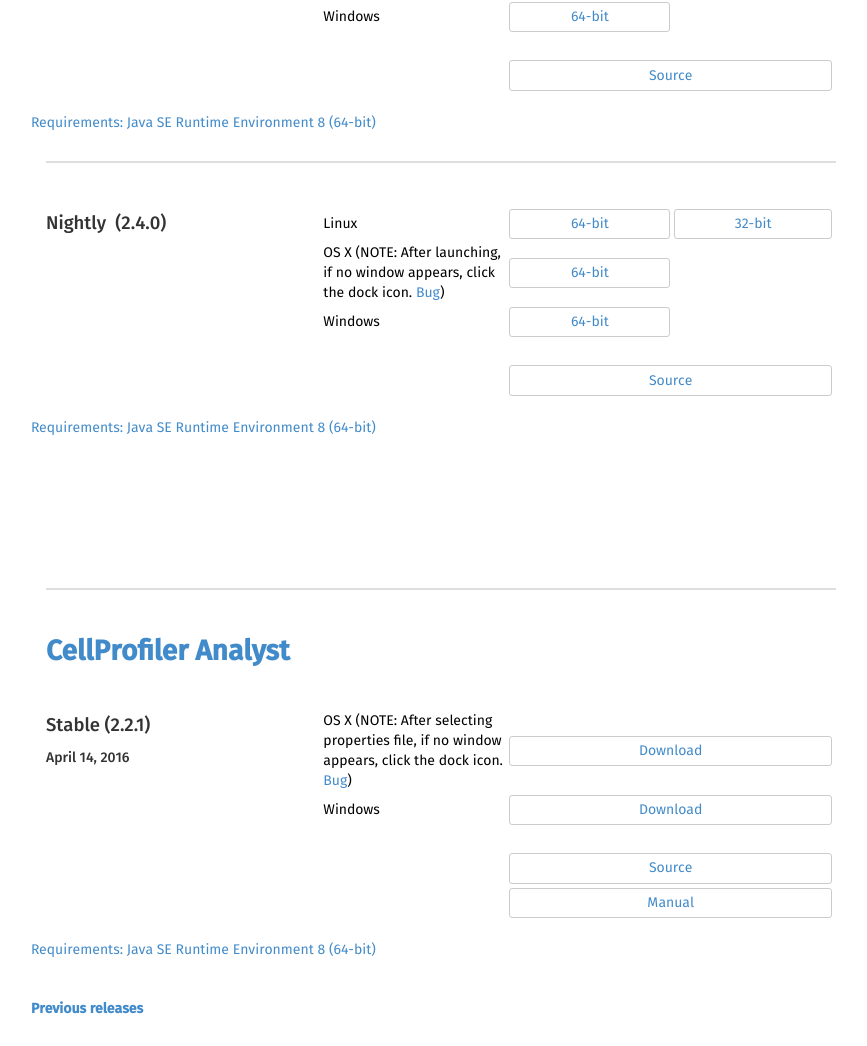
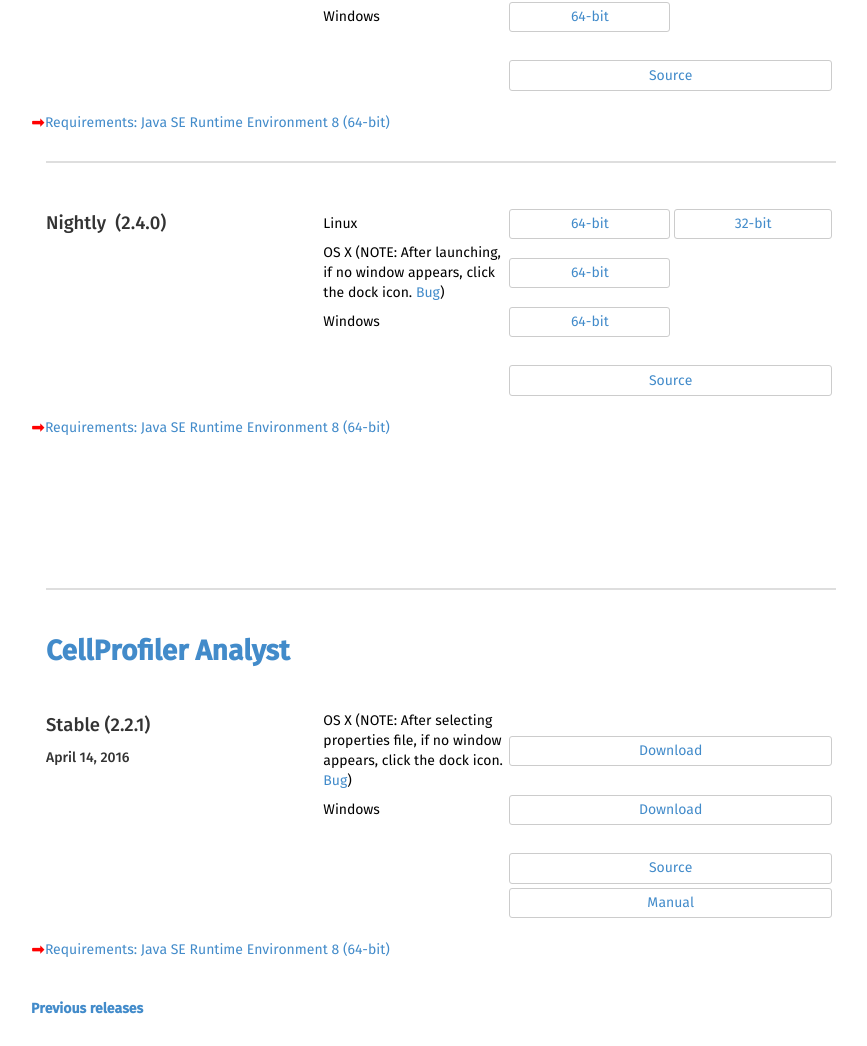
Before and after one commit to CellProfiler/cellprofiler.github.com-backup, a Jekyll site: the page built from releases/index.html, in a window 1280 px wide and 1400 px high, scrolled down 491 px. Shown: the part 144-1190 px from the top of the window, without its empty margins (199-1066 px from the left). Built offline with Jekyll 4.4.1, drawn with Linux system fonts in a browser that asks for light colours.

Commit message:
Update index.html

```diff
--- a/releases/index.html
+++ b/releases/index.html
@@ -108,7 +108,7 @@
     </table>
   </div>
   <a href=
-  "http://www.oracle.com/technetwork/java/javase/downloads/jre8-downloads-2133155.html">Requirements: Java SE Runtime Environment 8 (64-bit)</a>
+  "http://www.oracle.com/technetwork/java/javase/downloads/jre8-downloads-2133155.html"><font color = "ff0000">➡</font>Requirements: Java SE Runtime Environment 8 (64-bit)</a>
 </div>
 
 <hr/>
@@ -160,7 +160,7 @@
     </table>
   </div>
   <a href=
-  "http://www.oracle.com/technetwork/java/javase/downloads/jre8-downloads-2133155.html">Requirements: Java SE Runtime Environment 8 (64-bit)</a>
+  "http://www.oracle.com/technetwork/java/javase/downloads/jre8-downloads-2133155.html"><font color = "ff0000">➡</font>Requirements: Java SE Runtime Environment 8 (64-bit)</a>
 
 </div>
 
@@ -208,7 +208,7 @@
     </table>
   </div>
   <a href=
-  "http://www.oracle.com/technetwork/java/javase/downloads/jre8-downloads-2133155.html">Requirements: Java SE Runtime Environment 8 (64-bit)</a>
+  "http://www.oracle.com/technetwork/java/javase/downloads/jre8-downloads-2133155.html"><font color = "ff0000">➡</font>Requirements: Java SE Runtime Environment 8 (64-bit)</a>
 
   <br>
   <br>
@@ -256,5 +256,5 @@
     </table>
   </div>
   <a href=
-  "http://www.oracle.com/technetwork/java/javase/downloads/jre8-downloads-2133155.html">Requirements: Java SE Runtime Environment 8 (64-bit)</a>
+  "http://www.oracle.com/technetwork/java/javase/downloads/jre8-downloads-2133155.html"><font color = "ff0000">➡</font>Requirements: Java SE Runtime Environment 8 (64-bit)</a>
 </div>
```
